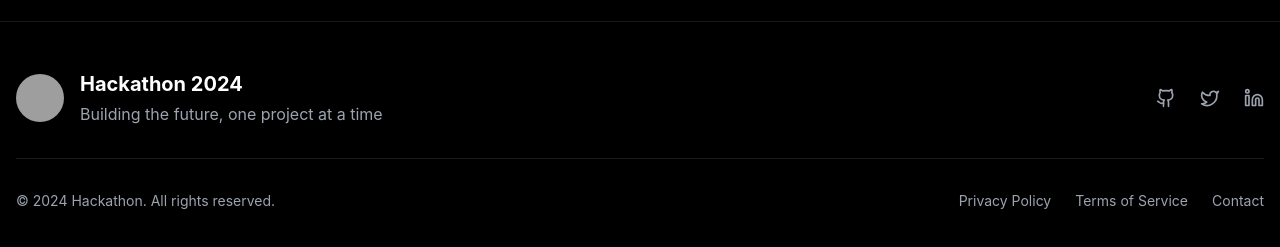
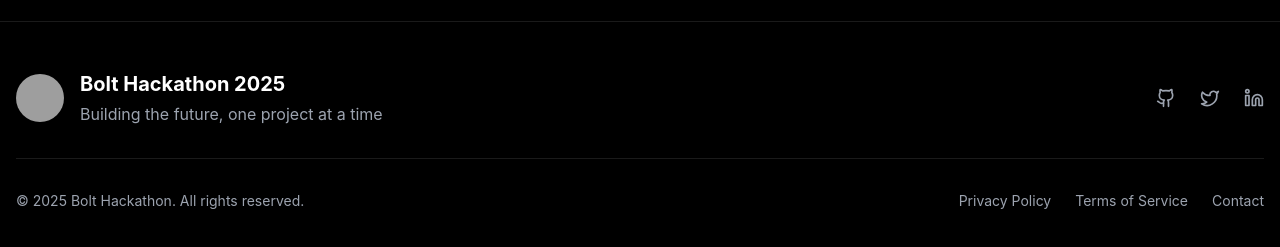
Before and after one commit to cr1707/sb1-w1sqhbbj, a React (Vite) app: page / in a window 1280 px wide. Shown: the part 4756-5003 px from the top of the page. Built offline with nearby package versions, Linux system fonts and the light colour scheme; grey boxes are pictures that could not be loaded.

Commit message:
hackathon footer

```diff
--- a/src/components/ui/footer.tsx
+++ b/src/components/ui/footer.tsx
@@ -13,7 +13,7 @@ export function Footer() {
               className="w-12 h-12 rounded-full"
             />
             <div>
-              <h2 className="text-xl font-bold text-white">Hackathon 2024</h2>
+              <h2 className="text-xl font-bold text-white">Bolt Hackathon 2025</h2>
               <p className="text-gray-400 mt-1">Building the future, one project at a time</p>
             </div>
           </div>
@@ -33,7 +33,7 @@ export function Footer() {
 
         <div className="mt-8 pt-8 border-t border-white/10 flex flex-col md:flex-row justify-between items-center">
           <p className="text-gray-400 text-sm mb-4 md:mb-0">
-            © 2024 Hackathon. All rights reserved.
+            © 2025 Bolt Hackathon. All rights reserved.
           </p>
 
           <div className="flex gap-6">
```
